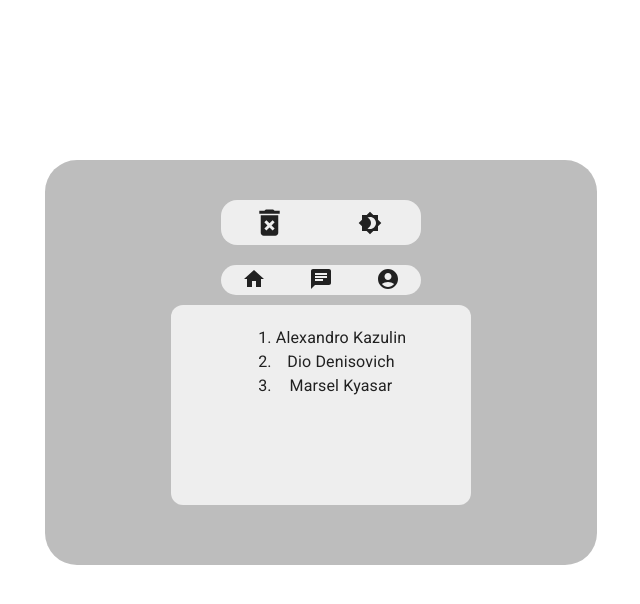
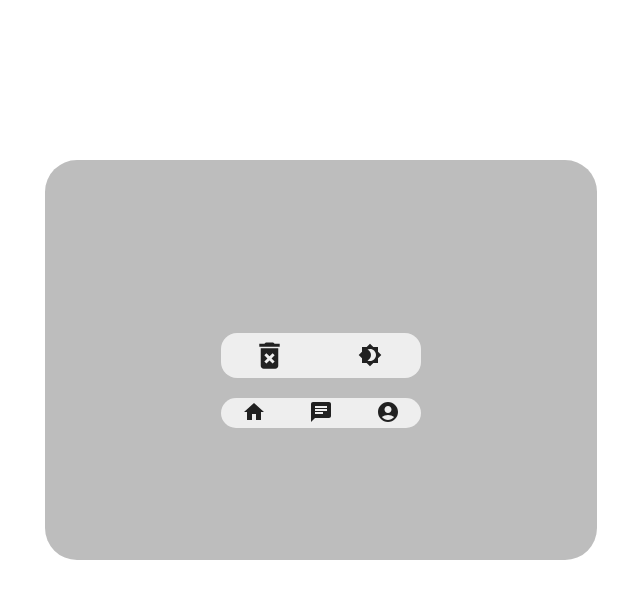
Before and after one commit to YKant-portfolio/traning_react_project, a React (Create React App) app: page /profile in a window 1280 px wide. Shown: the top 604 px of the page, without its empty margins (319-959 px from the left). Built offline with nearby package versions, Linux system fonts and the light colour scheme.

Commit message:
Реализую выбор профиля из списка через параметры в ссылках

```diff
--- a/src/component/APP/App.js
+++ b/src/component/APP/App.js
@@ -1,4 +1,4 @@
-import { BrowserRouter, Link, Redirect, Route, Switch } from 'react-router-dom';
+import { BrowserRouter, Link, Route, Switch } from 'react-router-dom';
 import { useState, useEffect } from 'react';
 import { ColorModeSwitch } from '../Color-mode-switch/Color-mode-switch';
 import Service from '../../services/services';
@@ -8,6 +8,7 @@ import { Context } from '../../context/context';
 
 import { Home } from '../../pages/Home';
 import { Profiles } from '../../pages/Profiles';
+import { Profile } from '../../pages/Profile';
 import { Chats } from '../../pages/Chats';
 
 import CssBaseline from '@mui/material/CssBaseline';
@@ -36,11 +37,11 @@ function App() {
 	const [robot, setRobot] = useState(false);
 	const [loading, setLoading] = useState(false);
 	const [msg, setMsg] = useState(false);
-	const [profile, setProfile] = useState([])
+	const [profiles, setProfiles] = useState([])
 
 	const service = new Service();
 	let getMessages = service.getAuthorText();
-	let getProfile = service.getProfile();
+	let getProfiles = service.getProfiles();
 	let maxId = message.length + 1;
 
 
@@ -59,7 +60,7 @@ function App() {
 
 	useEffect(() => {
 		setMessage([...getMessages]);
-		setProfile([...getProfile])
+		setProfiles([...getProfiles])
 	}, []);
 
 	useEffect(() => {
@@ -89,7 +90,7 @@ function App() {
 		loading,
 		msg,
 		addItem,
-		profile,
+		profiles,
 	}
 
 	return (
@@ -118,14 +119,20 @@ function App() {
 								borderRadius={4} >
 								<Link to="/" style={linkStyle}><HomeIcon /></Link>
 								<Link to="/chats/" style={linkStyle}><ChatIcon /></Link>
-								<Link to="/profile/" style={linkStyle}><AccountCircleIcon /></Link>
+								<Link to="/profiles/" style={linkStyle}><AccountCircleIcon /></Link>
 							</Box>
 
 							<Switch>
 								<Route path="/chats" component={Chats} />
-								<Route path="/profile" render={() => {
-									return <Profiles />
-								}} />
+								<Route path="/profiles" component={Profiles} />
+								<Route
+									path="/profile:id"
+									render={({ match }) => {
+										const { id } = match.params;
+										const profileId = profiles.find((el) => el.id === +id);
+										return <Profile  {...profileId} />
+									}}
+								/>
 								<Route exact path="/" component={Home} />
 							</Switch>
 						</Box>
--- /dev/null
+++ b/src/pages/Profile.js
@@ -0,0 +1,31 @@
+import { useHistory, useRouteMatch } from "react-router-dom"
+
+export const Profile = ({ id, author, raiting, date }) => {
+
+	const history = useHistory();
+	const match = useRouteMatch();
+
+
+	const isProfile = match.path !== '/profiles';
+
+	const handleClick = () => {
+		history.push(`/profile/${id}`);
+	}
+
+	const handleClickBack = () => {
+		/* history.push('/posts'); */
+		history.goBack();
+		//history.go(-1);
+	}
+
+	return (
+		<div>
+			{/* <h5><Link to={`/profile/${id}`}>{author}</Link></h5> */}
+			<h3 onClick={!isProfile ? handleClick : Function.prototype} >{author}</h3>
+			<p>{date}</p>
+			{
+				isProfile && <button onClick={handleClickBack}>back</button>
+			}
+		</div>
+	)
+}
--- a/src/pages/Profiles.js
+++ b/src/pages/Profiles.js
@@ -1,3 +1,5 @@
+import { Profile } from "./Profile";
+
 import { useContext } from "react";
 import { Context } from "../context/context";
 
@@ -12,21 +14,18 @@ const boxStyle = {
 }
 
 export const Profiles = () => {
-	const { profile } = useContext(Context);
-	// const { id, author, date, raiting, blocked } = profile
-	console.log(profile[0]);
-	const res = profile.map(item => (
-		<li>
-			{item.author}
-		</li>
-	))
+	const { profiles } = useContext(Context);
 
 	return (
-		<Box className='box' sx={{ bgcolor: 'primary.light', minHeight: '200px', minWidth: '300px', maxWidth: '100%', textAlign: 'center', padding: '5px', maxHeight: 380, overflow: 'auto' }}
+		<Box sx={{ bgcolor: 'primary.light', minHeight: '200px', minWidth: '300px', maxWidth: '100%', textAlign: 'center', padding: '5px', maxHeight: 380, overflow: 'auto' }}
 			{...boxStyle}>
-			<ol>
-				{res}
-			</ol>
+			<ul>
+				{profiles.map(item => < Profile key={item.id}{...item} />)}
+			</ul>
 		</Box >
 	)
 }
+
+Profiles.defaultProps = {
+	posts: [],
+};
--- a/src/services/services.js
+++ b/src/services/services.js
@@ -2,8 +2,8 @@ class Service {
 
 	getUsers = [
 		{ id: "1", author: "Alexandro Kazulin", text: "HI Im Kazulin", date: "03.09.2022", raiting: "5", blocked: "false" },
-		{ id: "2", author: "Dio Denisovich", text: "HI Im Dio", date: "03.09.2020", raiting: "5", blocked: "false" },
-		{ id: "3", author: "Marsel Kyasar", text: "HI Im Marsel", date: "03.09.2020", raiting: "5", blocked: "false" },
+		{ id: "2", author: "Dio Denisovich", text: "HI Im Dio", date: "03.09.2022", raiting: "5", blocked: "false" },
+		{ id: "3", author: "Marsel Kyasar", text: "HI Im Marsel", date: "03.09.2022", raiting: "5", blocked: "false" },
 	]
 
 	getAuthorText = (() => {
@@ -11,7 +11,7 @@ class Service {
 		return message.map(this._transformMessages);
 	});
 
-	getProfile = (() => {
+	getProfiles = (() => {
 		const profile = this.getUsers;
 		return profile.map(this._transformProfile);
 	})
```
Also changed, not shown: src/component/Profile/Profie.js (deleted, +0 -31 lines).
